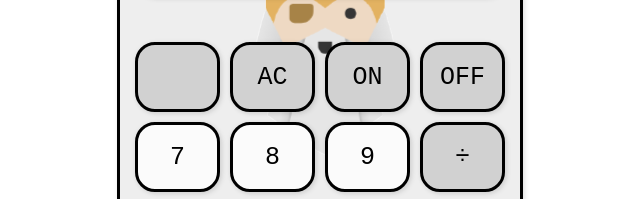
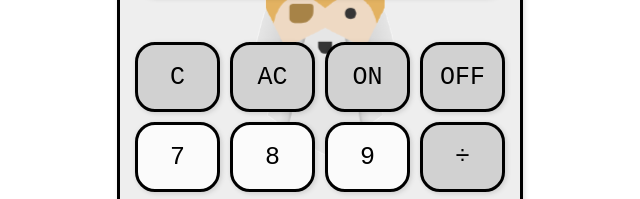
Before and after one commit to ShahinNader/calculator, a plain HTML site: page index.html in a window 1280 px wide. Shown: the part 238-437 px from the top of the page, 320-960 px from the left. Drawn offline with Linux system fonts and the light colour scheme.

Commit message:
need to add C-functioning button and keyboard listeners

```diff
--- a/index.html
+++ b/index.html
@@ -22,7 +22,7 @@
 
         <div id ="button-container" class="calculator-keys" >
 
-            <button id ="C" class="button clear operator" value="C"></button>
+            <button id ="C" class="button clear operator" value="C">C</button>
             <button id ="AC" class="button all-clear operator" value ="AC">AC</button>
             <button id ="ON" class="button on operator" value="ON">ON</button>
             <button id ="OFF" class="button off operator" value="OFF">OFF</button>
```
